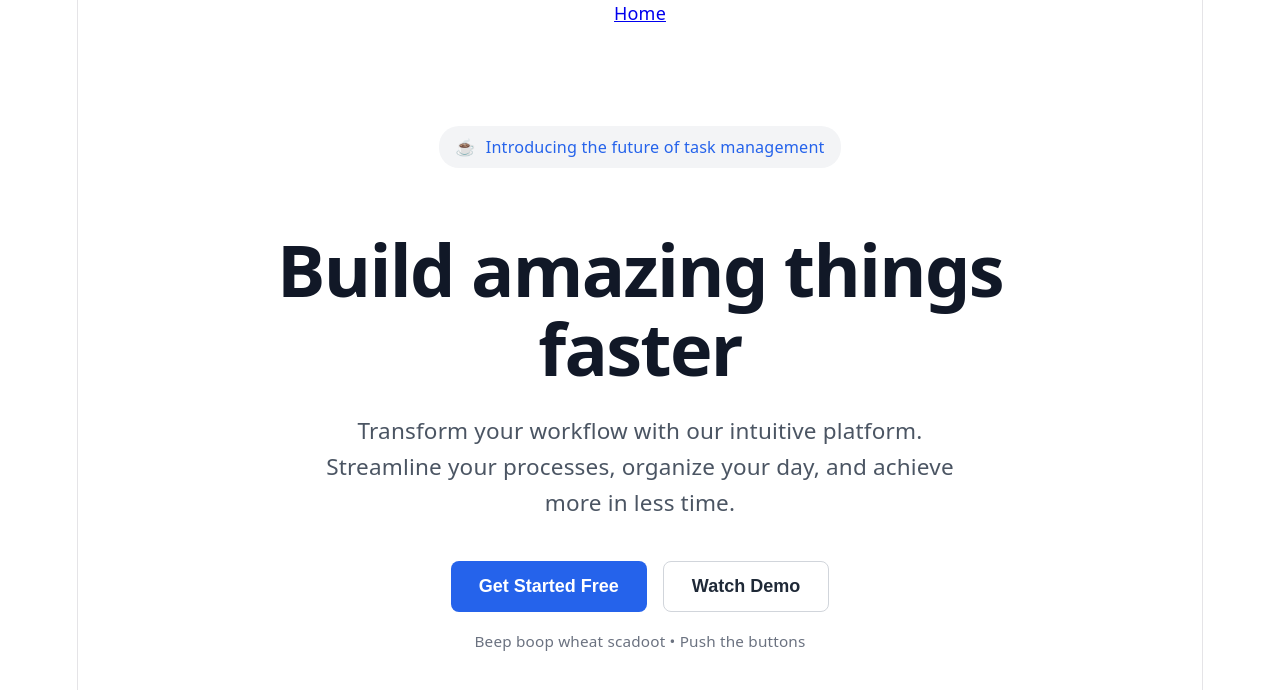
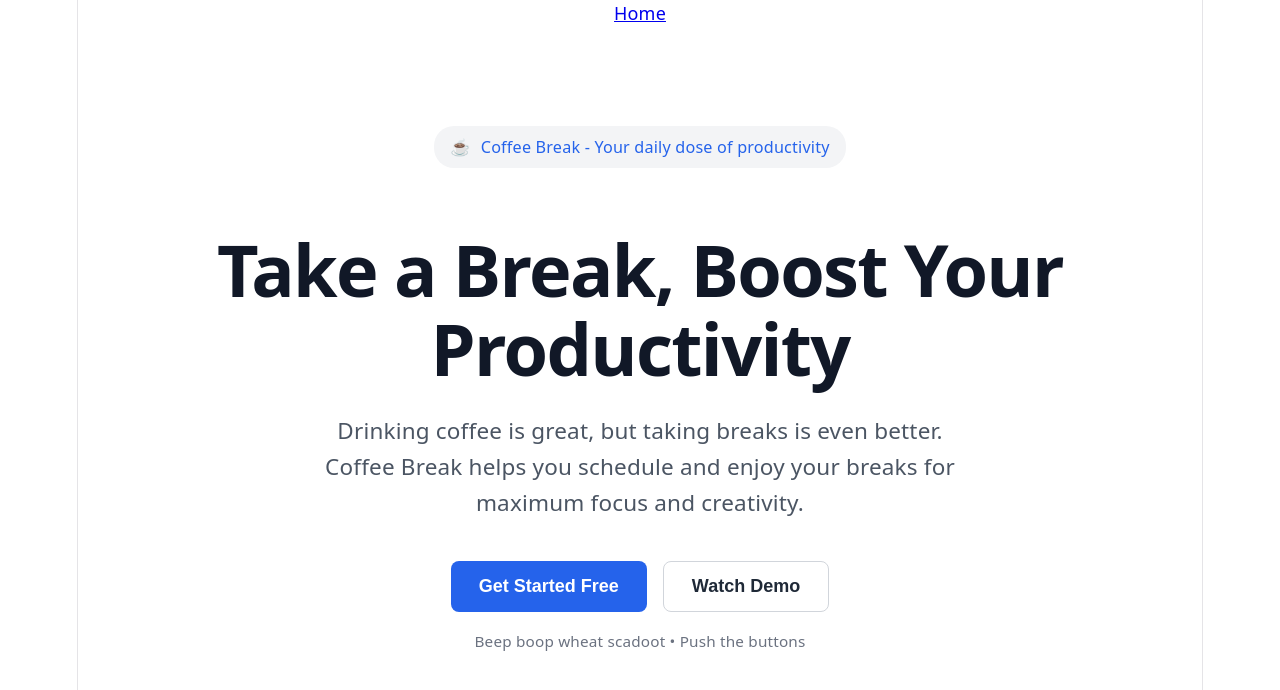
Before and after one commit to GordonChi/coffee_break, a React app in the folder frontend/: page / in a window 1280 px wide. Shown: the top 690 px of the page. Built offline with nearby package versions, Linux system fonts and the light colour scheme; the HTML template or start-up script is replaced by a standard one.

Commit message:
Update HeroSection.jsx
Got rid of the random text from figma and made them more funny and topical. Going to start branching from this point on.

```diff
--- a/frontend/src/components/HeroSection/HeroSection.jsx
+++ b/frontend/src/components/HeroSection/HeroSection.jsx
@@ -6,17 +6,17 @@ function HeroSection() {
     <section className="hero-container">
       {/* 1. The small intro badge (if we want it) */}
       <div className="hero-badge">
-        <span>☕</span> Introducing the future of task management
+        <span>☕</span> Coffee Break - Your daily dose of productivity
       </div>
 
       {/* 2. Main Large Headline */}
       <h1 className="hero-title">
-        Build amazing things faster
+        Take a Break, Boost Your Productivity
       </h1>
 
       {/* 3. The description subtitle */}
       <p className="hero-subtitle">
-        Transform your workflow with our intuitive platform. Streamline your processes, organize your day, and achieve more in less time.
+        Drinking coffee is great, but taking breaks is even better. Coffee Break helps you schedule and enjoy your breaks for maximum focus and creativity.
       </p>
 
       {/* 4. Action Buttons */}
```
